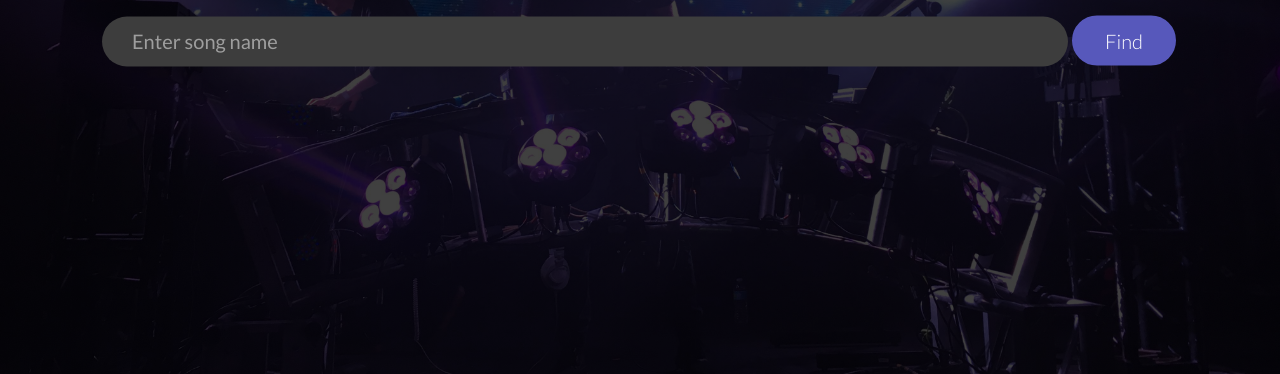
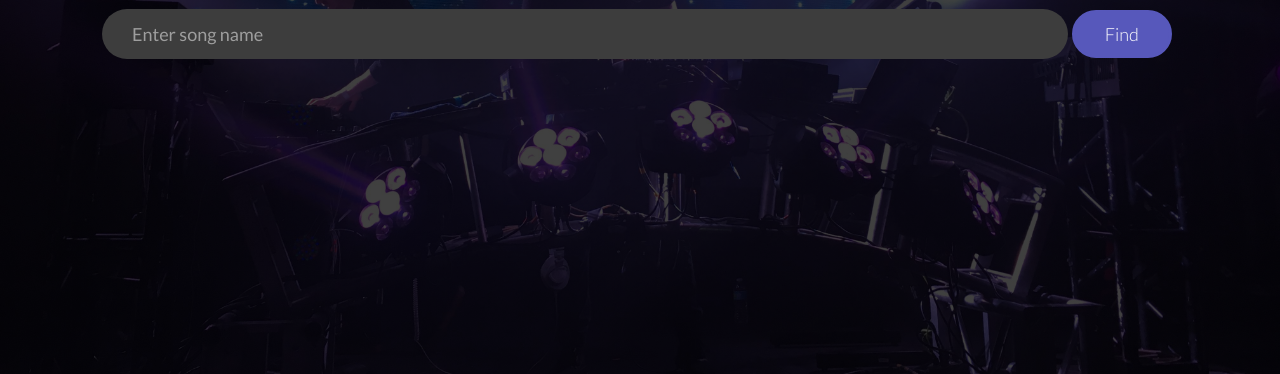
Before and after one commit to projectescape/hackathon_masala-dosa, a plain HTML site: page index.html in a window 1280 px wide. Shown: the part 426-800 px from the top of the page. Drawn offline with nearby package versions, Linux system fonts and the light colour scheme.

Commit message:
Update index.css

```diff
--- a/index.css
+++ b/index.css
@@ -6,8 +6,8 @@
 
 html{
   text-decoration: none;
-  font-size: 20px;
-  font-family: 'Lato','Arial';
+  font-size: 18px;
+  font-family: 'Lato','Times New Roman';
   font-weight: 300;
   text-rendering: optimizeLegibility;
   color: #555;
```
